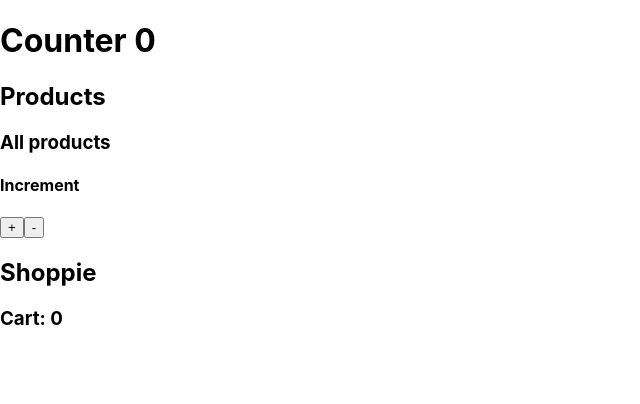
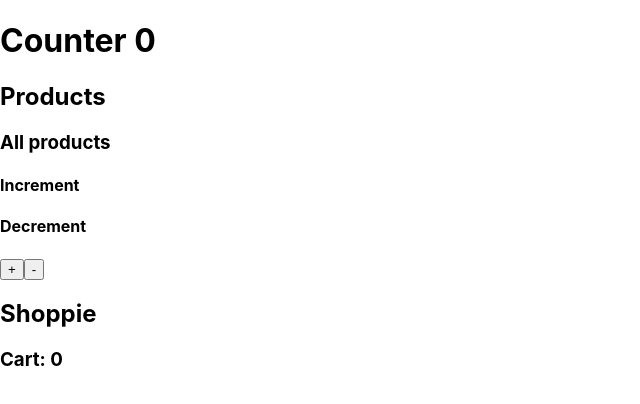
Before and after one commit to RichieCoding/context-practice, a React (Create React App) app: page / in a window 1280 px wide. Shown: the top 404 px of the page, without its empty margins (0-640 px from the left). Built offline with nearby package versions, Linux system fonts and the light colour scheme.

Commit message:
added decrement

```diff
--- a/src/App.js
+++ b/src/App.js
@@ -14,6 +14,7 @@ function App() {
       <h2>Products</h2>
       <h3>All products</h3>
       <h4>Increment</h4>
+      <h4>Decrement</h4>
       <button onClick={() => dispatch(increment(5))}>+</button>
       <button onClick={() => dispatch(decrement())}>-</button>
       {isLogged ? <h3>Valuable Information I shouldn't see</h3> : ""}
```
